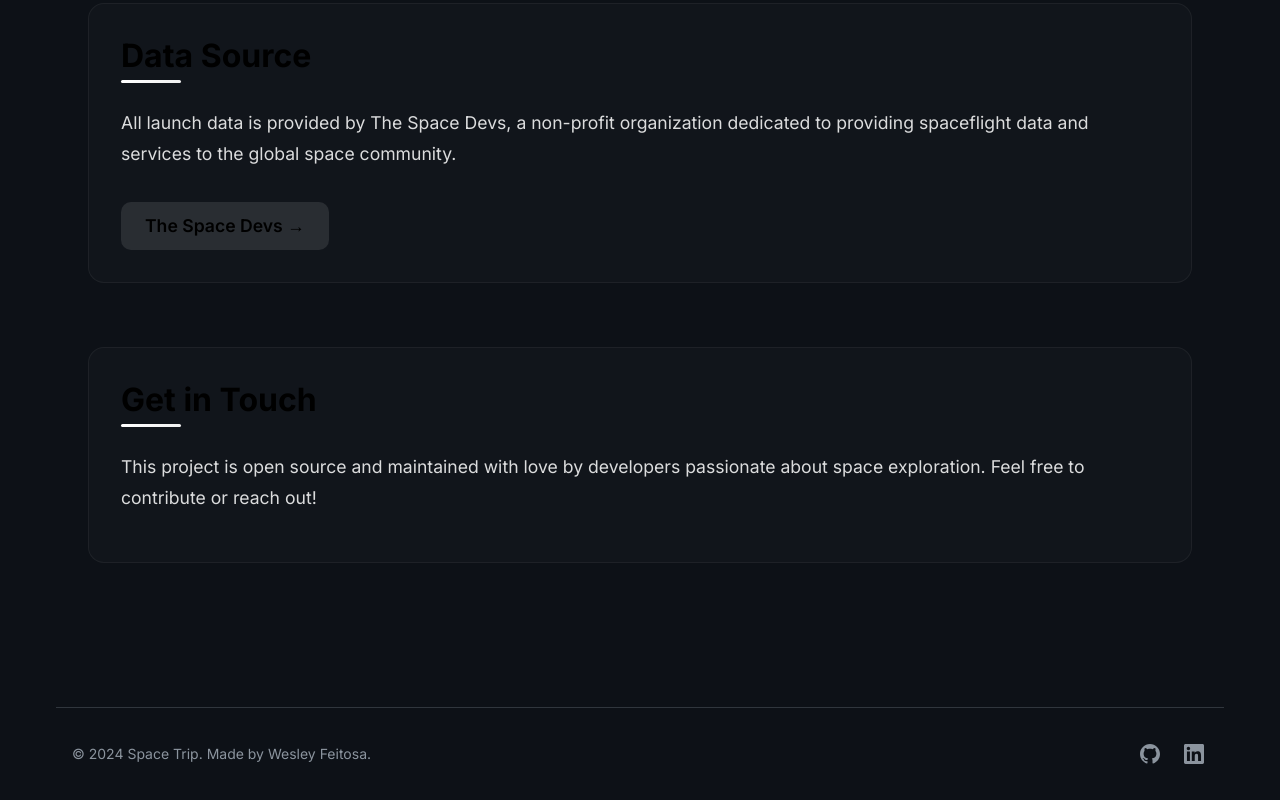
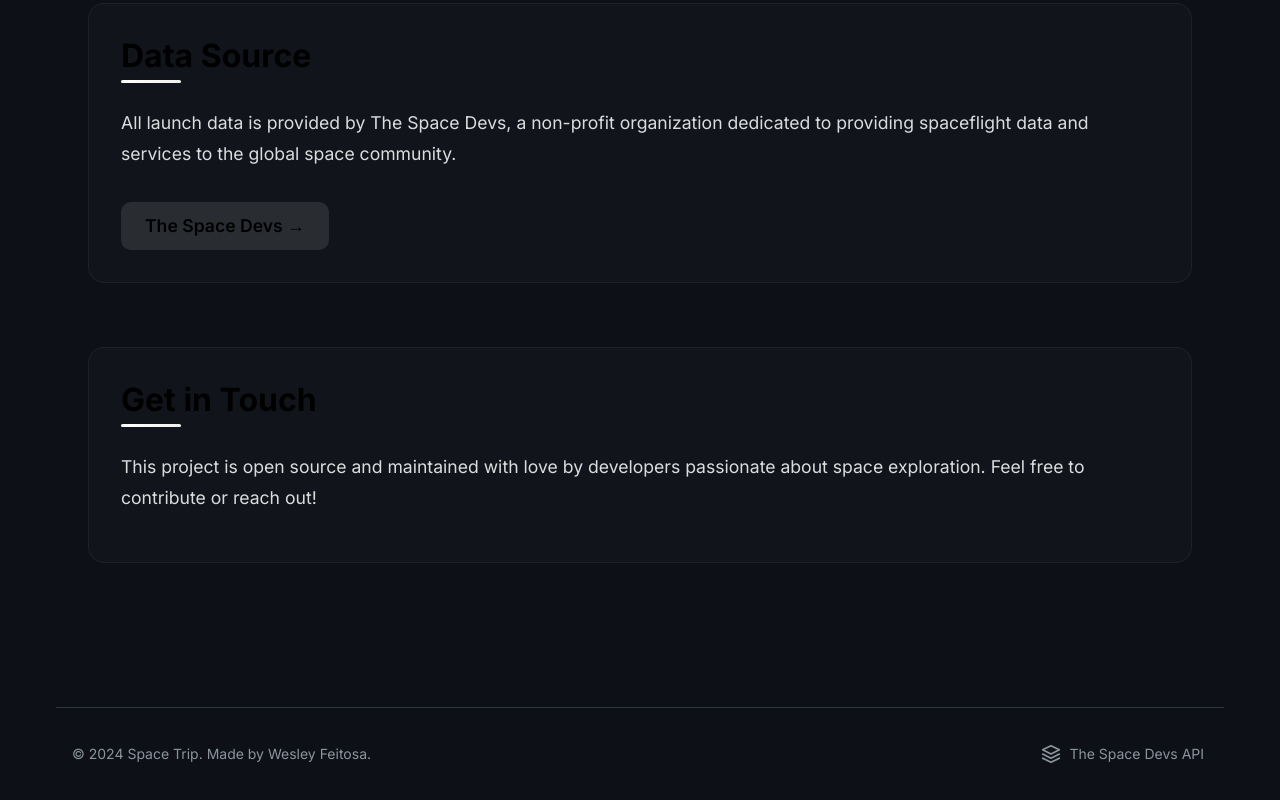
Before and after one commit to wesleyfeitosa/space-trip, a Next.js app: page /about in a window 1280 px wide. Shown: the part 1697-2497 px from the top of the page. Built offline with nearby package versions, Linux system fonts and the light colour scheme; no server answers.

Commit message:
feat: update footer component to link to The Space Devs API and enhance icon styling for better visual representation

```diff
--- a/src/components/organisms/footer/footer.tsx
+++ b/src/components/organisms/footer/footer.tsx
@@ -11,26 +11,27 @@ export function Footer() {
 				</p>
 				<div className={styles.links}>
 					<a
-						href="https://github.com/wesleyfeitosa"
+						href="https://ll.thespacedevs.com/docs"
 						target="_blank"
 						rel="noopener noreferrer"
 						className={styles.link}
-						aria-label="GitHub"
+						aria-label="The Space Devs API"
 					>
-						<svg width="20" height="20" viewBox="0 0 24 24" fill="currentColor">
-							<path d="M12 0c-6.626 0-12 5.373-12 12 0 5.302 3.438 9.8 8.207 11.387.599.111.793-.261.793-.577v-2.234c-3.338.726-4.033-1.416-4.033-1.416-.546-1.387-1.333-1.756-1.333-1.756-1.089-.745.083-.729.083-.729 1.205.084 1.839 1.237 1.839 1.237 1.07 1.834 2.807 1.304 3.492.997.107-.775.418-1.305.762-1.604-2.665-.305-5.467-1.334-5.467-5.931 0-1.311.469-2.381 1.236-3.221-.124-.303-.535-1.524.117-3.176 0 0 1.008-.322 3.301 1.23.957-.266 1.983-.399 3.003-.404 1.02.005 2.047.138 3.006.404 2.291-1.552 3.297-1.23 3.297-1.23.653 1.653.242 2.874.118 3.176.77.84 1.235 1.911 1.235 3.221 0 4.609-2.807 5.624-5.479 5.921.43.372.823 1.102.823 2.222v3.293c0 .319.192.694.801.576 4.765-1.589 8.199-6.086 8.199-11.386 0-6.627-5.373-12-12-12z" />
+						<svg
+							width="20"
+							height="20"
+							viewBox="0 0 24 24"
+							fill="none"
+							stroke="currentColor"
+							strokeWidth="2"
+							strokeLinecap="round"
+							strokeLinejoin="round"
+						>
+							<path d="M12 2L2 7l10 5 10-5-10-5z" />
+							<path d="M2 17l10 5 10-5" />
+							<path d="M2 12l10 5 10-5" />
 						</svg>
-					</a>
-					<a
-						href="https://linkedin.com/in/wesley-feitosa"
-						target="_blank"
-						rel="noopener noreferrer"
-						className={styles.link}
-						aria-label="LinkedIn"
-					>
-						<svg width="20" height="20" viewBox="0 0 24 24" fill="currentColor">
-							<path d="M20.447 20.452h-3.554v-5.569c0-1.328-.027-3.037-1.852-3.037-1.853 0-2.136 1.445-2.136 2.939v5.667H9.351V9h3.414v1.561h.046c.477-.9 1.637-1.85 3.37-1.85 3.601 0 4.267 2.37 4.267 5.455v6.286zM5.337 7.433c-1.144 0-2.063-.926-2.063-2.065 0-1.138.92-2.063 2.063-2.063 1.14 0 2.064.925 2.064 2.063 0 1.139-.925 2.065-2.064 2.065zm1.782 13.019H3.555V9h3.564v11.452zM22.225 0H1.771C.792 0 0 .774 0 1.729v20.542C0 23.227.792 24 1.771 24h20.451C23.2 24 24 23.227 24 22.271V1.729C24 .774 23.2 0 22.222 0h.003z" />
-						</svg>
+						<span style={{ marginLeft: '8px' }}>The Space Devs API</span>
 					</a>
 				</div>
 			</div>
```
